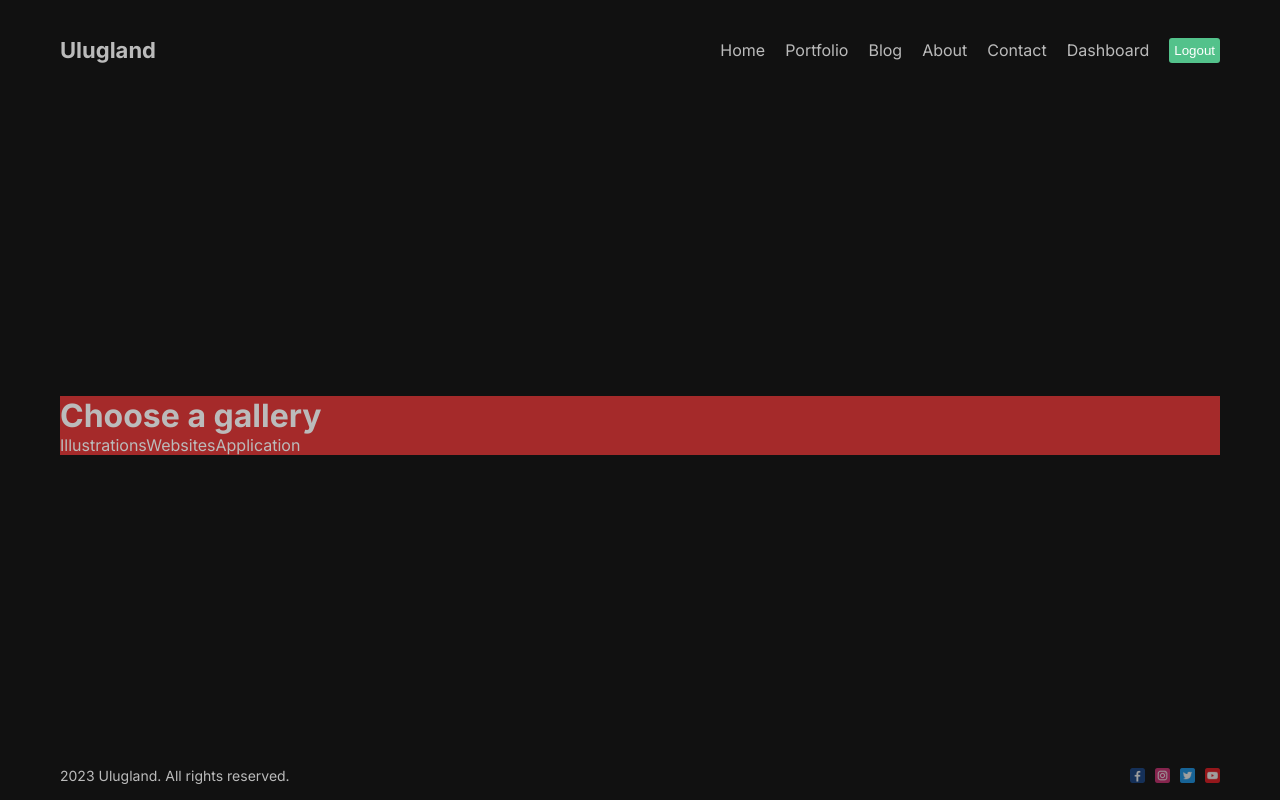
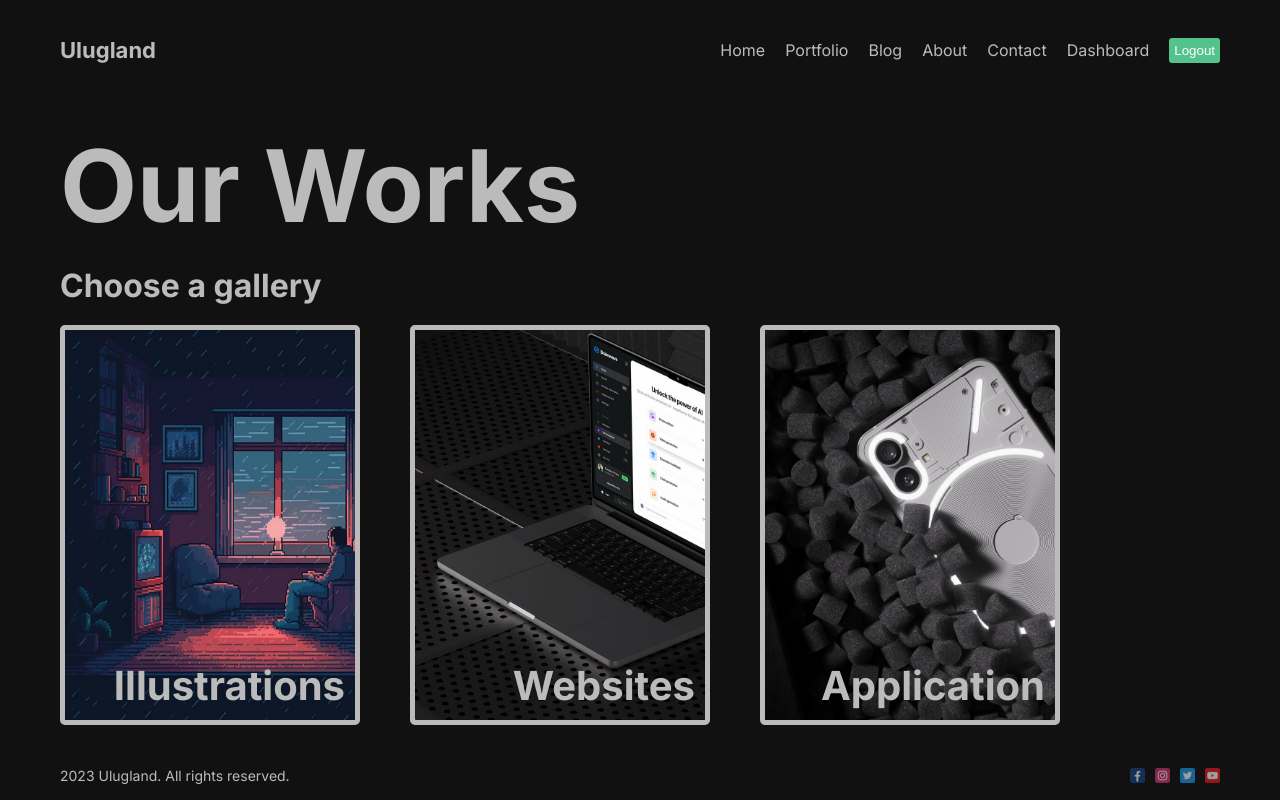
Before and after one commit to udushanov/personal-blog-nextjs, a Next.js app: page /portfolio in a window 1280 px wide. Built offline with nearby package versions, Linux system fonts and the light colour scheme.

Commit message:
feat: add basic layout for pages portfolio and blog

```diff
--- /dev/null
+++ b/src/app/blog/[id]/page.module.css
@@ -0,0 +1,48 @@
+.top {
+  display: flex;
+}
+
+.info {
+  flex: 1;
+  display: flex;
+  flex-direction: column;
+  justify-content: space-between;
+}
+
+.title{
+  font-size: 40px;
+}
+
+.desc{
+  font-size: 18px;
+  font-weight: 300;
+}
+
+.author {
+  display: flex;
+  align-items: center;
+  gap: 10px;
+}
+
+.avatar {
+  object-fit: cover;
+  border-radius: 50%;
+}
+
+.imageContainer {
+  flex: 1;
+  height: 300px;
+  position: relative;
+}
+
+.image {
+  object-fit: cover;
+}
+
+.content {
+  margin-top: 50px;
+  font-size: 20px;
+  font-weight: 300;
+  color: #999;
+  text-align: justify;
+}
--- a/src/app/blog/page.module.css
+++ b/src/app/blog/page.module.css
@@ -1,3 +1,19 @@
 .container {
-  background-color: brown;
+  display: flex;
+  align-items: center;
+  gap: 50px;
+  margin-bottom: 50px;
 }
+
+.image{
+  object-fit: cover;
+}
+
+.title{
+  margin-bottom: 10px;
+}
+
+.desc{
+  font-size: 18px;
+  color: #999;
+}
--- /dev/null
+++ b/src/app/portfolio/[category]/page.module.css
@@ -0,0 +1,40 @@
+.catTitle {
+  color: #53c28b;
+}
+
+.item{
+  display: flex;
+  gap: 50px;
+  margin-top: 50px;
+  margin-bottom: 100px;
+}
+
+.item:nth-child(2n+1){
+  flex-direction: row-reverse;
+}
+
+.imgContainer{
+  flex:1;
+  height: 500px;
+  position: relative;
+}
+
+.img{
+  object-fit: cover;
+}
+
+.content{
+  flex:1;
+  display: flex;
+  flex-direction: column;
+  gap: 20px;
+  justify-content: center;
+}
+
+.title{
+  font-size: 50px;
+}
+
+.desc{
+  font-size: 20px;
+}
--- a/src/app/portfolio/[category]/psge.jsx
+++ /dev/null
@@ -1,3 +0,0 @@
-export default function Category() {
-  return <div>category</div>;
-}
--- /dev/null
+++ b/src/app/portfolio/layout.jsx
@@ -0,0 +1,10 @@
+import styles from './page.module.css'
+
+export default function Layout({children}) {
+  return (
+    <div>
+      <h1 className={styles.mainTitle}>Our Works</h1>
+      {children}
+    </div>
+  )
+}
--- a/src/app/portfolio/page.module.css
+++ b/src/app/portfolio/page.module.css
@@ -1,3 +1,43 @@
-.container {
-  background-color: brown;
+.mainTitle {
+  font-size: 100px;
 }
+
+.selectTitle {
+  margin: 20px 0px;
+}
+
+.items {
+  display: flex;
+  gap: 50px;
+}
+
+.item {
+  border: 5px solid #bbb;
+  border-radius: 5px;
+  width: 300px;
+  height: 400px;
+  position: relative;
+  background-size: cover !important;
+}
+
+.item:nth-child(1) {
+  background: url("/illustration.png");
+}
+.item:nth-child(2) {
+  background: url("/websites.jpg");
+}
+.item:nth-child(3) {
+  background: url("/apps.jpg");
+}
+
+.title {
+  position: absolute;
+  right: 10px;
+  bottom: 10px;
+  font-size: 40px;
+  font-weight: bold;
+}
+
+.item:hover .title {
+  color: #53c28b;
+}
```
Also changed, not shown: src/app/blog/[id]/page.jsx (+36 -1 lines), src/app/blog/page.jsx (+15 -1 lines), src/app/portfolio/[category]/page.jsx (added, +21 -0 lines).
